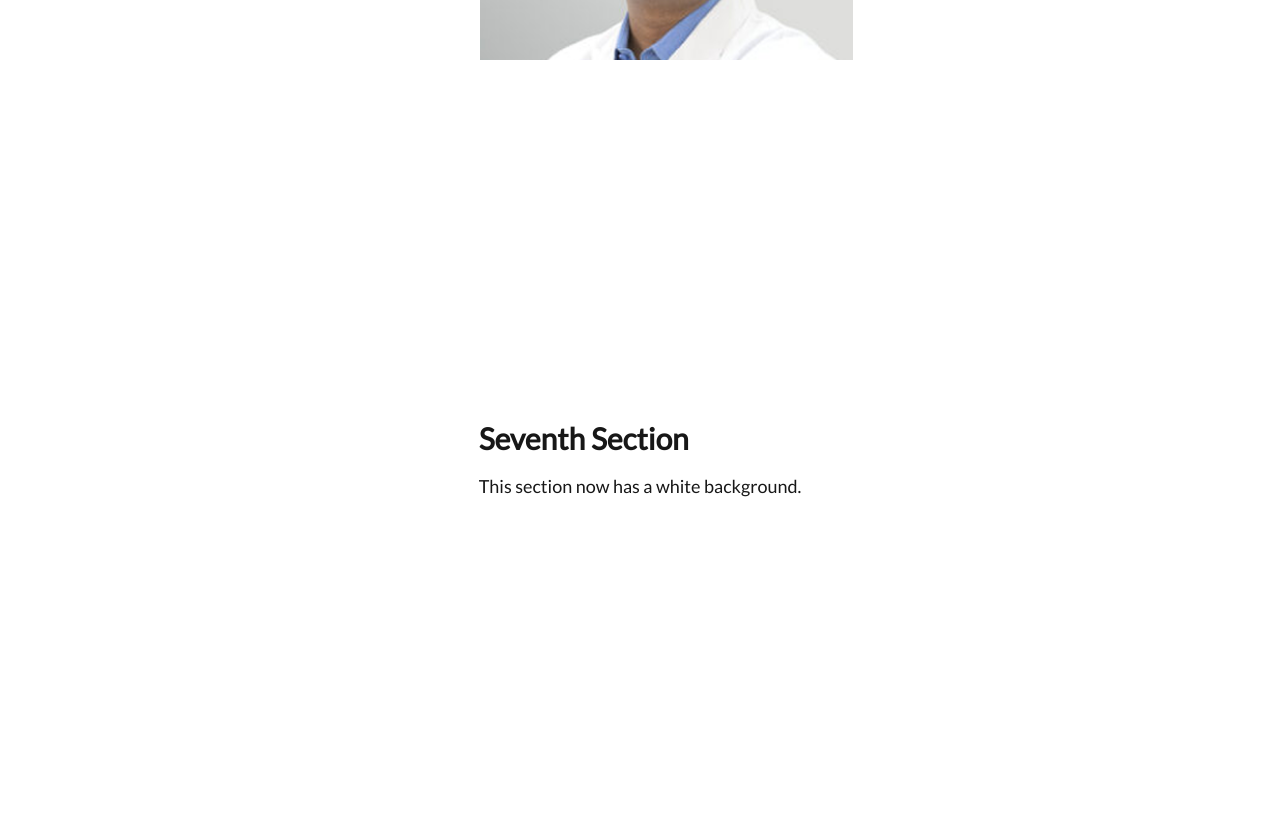
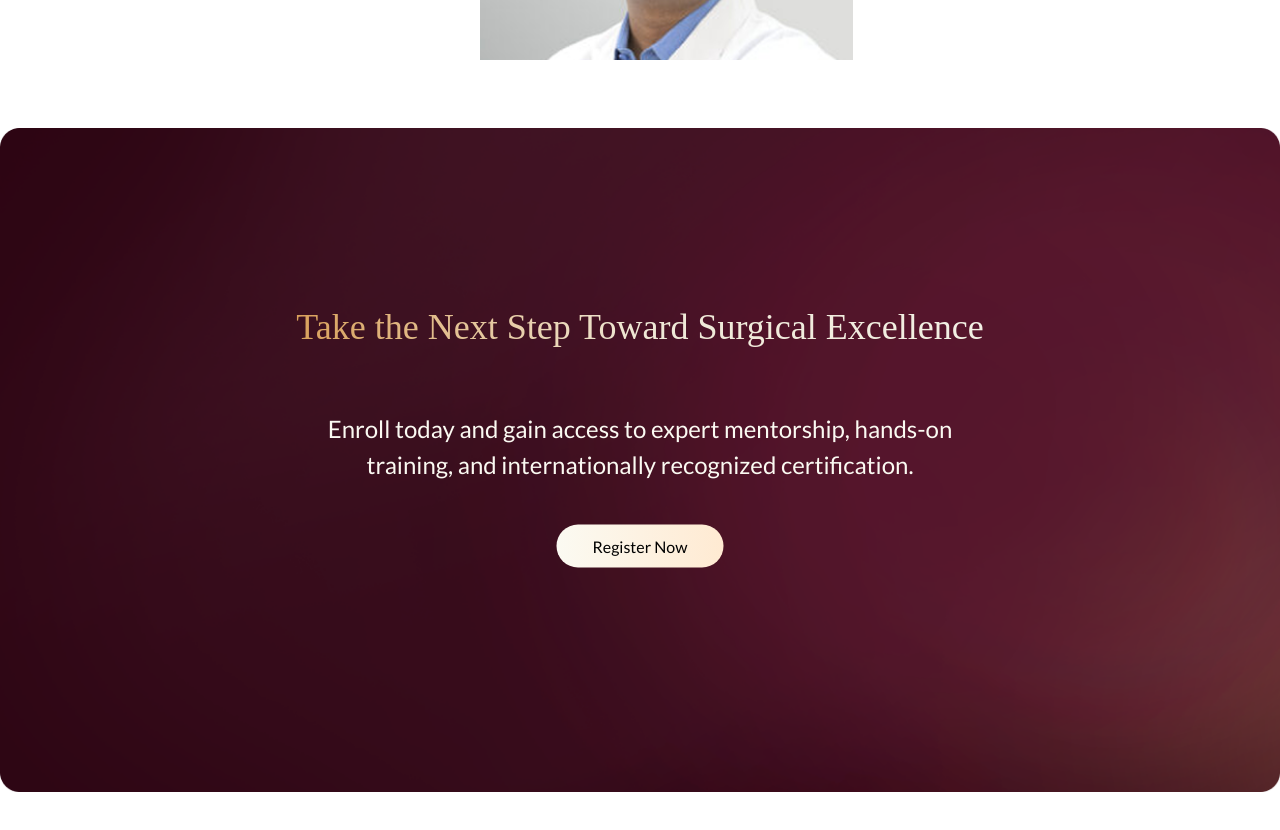
Before and after one commit to puneetshukla041/ssicrs, a Next.js app: page /home in a window 1280 px wide. Shown: the part 4580-5410 px from the top of the page. Built offline with nearby package versions, Linux system fonts and the light colour scheme.

Commit message:
Update seventhsection.tsx

```diff
--- a/components/home/seventhsection.tsx
+++ b/components/home/seventhsection.tsx
@@ -5,10 +5,61 @@ import Image from "next/image";
 export default function SeventhSection() {
   return (
     <section className="w-full bg-white min-h-screen flex items-center justify-center relative">
-      {/* Your content goes here */}
-      <div>
-        <h2 className="text-3xl font-bold">Seventh Section</h2>
-        <p className="mt-4 text-lg">This section now has a white background.</p>
+      <div className="relative flex flex-col justify-center items-center">
+        <Image
+          src="/images/seventhsection/image1.png"
+          alt="Seventh Section Image"
+          width={1306}
+          height={724}
+          className="object-contain"
+        />
+
+        {/* Heading */}
+        <h2
+          className="absolute text-center text-4xl font-normal bg-clip-text text-transparent bg-gradient-to-r from-[#D9A05B] via-[#EFE8D6] to-[#F2F0E4] whitespace-nowrap"
+          style={{
+            fontFamily: "DM Serif Text, serif",
+            top: "30%", // slightly above center
+            left: "50%",
+            transform: "translate(-50%, -50%)",
+          }}
+        >
+          Take the Next Step Toward Surgical Excellence
+        </h2>
+
+        {/* Subtitle */}
+        <p
+          className="absolute text-center text-[24px] font-medium"
+          style={{
+            fontFamily: "Lato, sans-serif",
+            color: "#FBFAF2",
+            top: "48%", // below heading
+            left: "50%",
+            transform: "translate(-50%, -50%)",
+            maxWidth: "90%",
+          }}
+        >
+          Enroll today and gain access to expert mentorship, hands-on training, and internationally recognized certification.
+        </p>
+
+        {/* Button */}
+        <button
+          className="absolute flex items-center justify-center rounded-full"
+          style={{
+            top: "63%",
+            left: "50%",
+            transform: "translate(-50%, -50%)",
+            width: "167px",
+            height: "43px",
+            background: "linear-gradient(90deg, #FBFAF2, #FFEAD2)",
+            fontFamily: "Lato, sans-serif",
+            fontWeight: "400", // regular
+            fontSize: "16px",
+            color: "#000", // black text
+          }}
+        >
+          Register Now
+        </button>
       </div>
     </section>
   );
```
